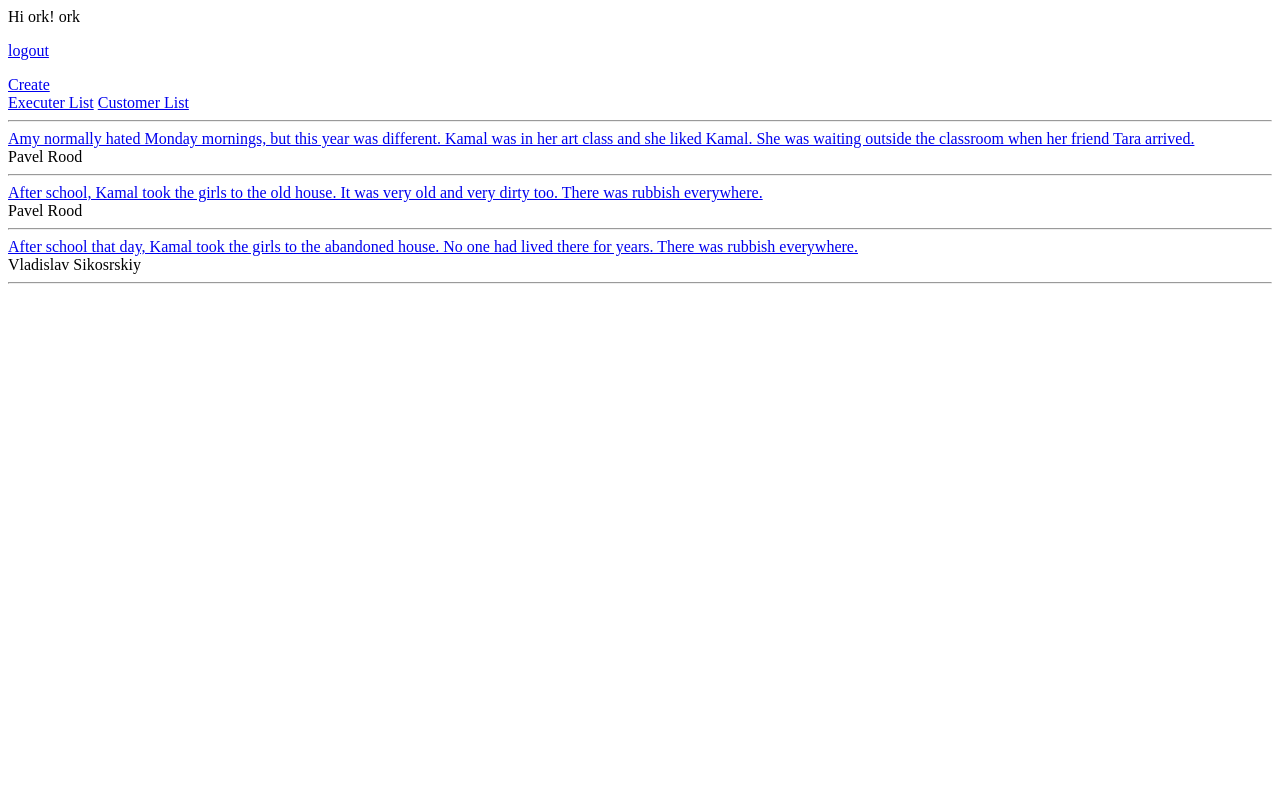
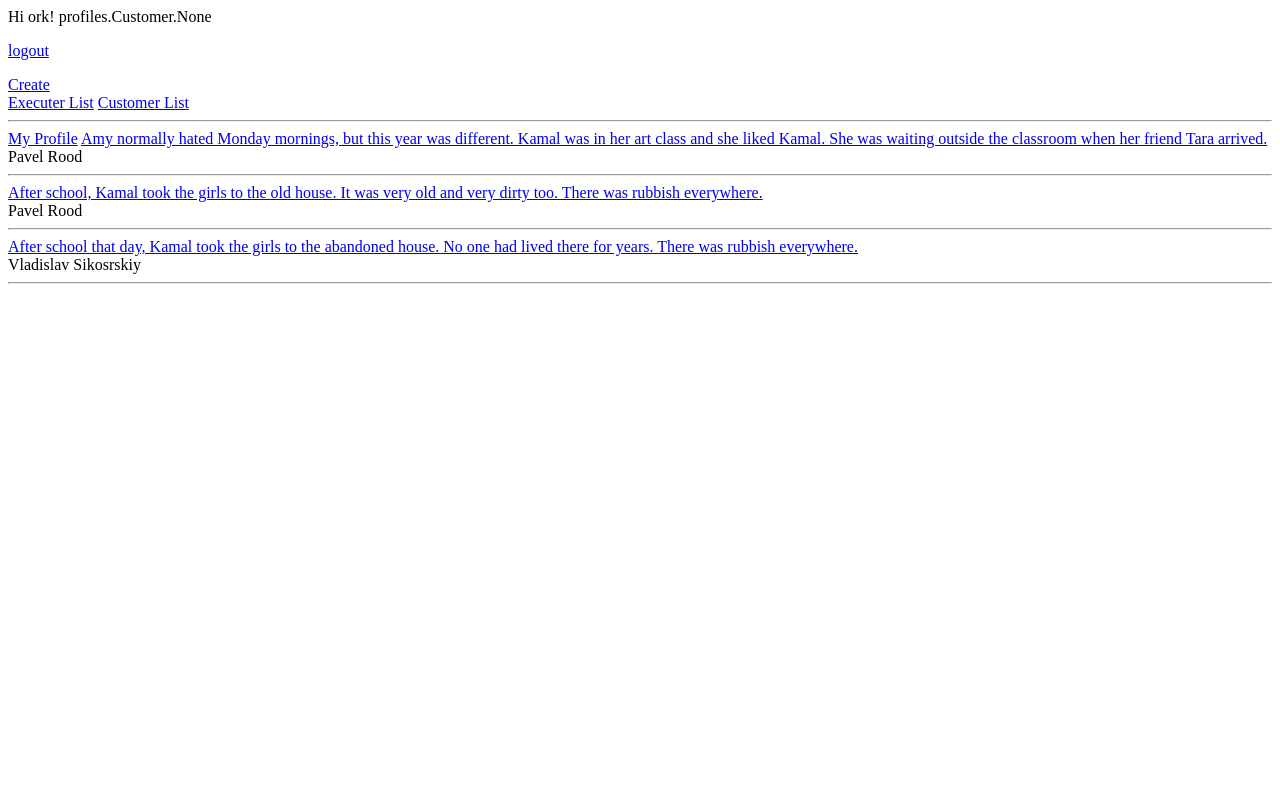
Before and after one commit to pavel187vol/Cpt, a Django app: page / in a window 1280 px wide. Run offline with Django 3.2, Linux system fonts and the light colour scheme; a user stored in the database is signed in; data comes from the database, SQL or seed files in the repository; both versions use the stored data as it was after the commit.

Commit message:
Add my profile

```diff
--- a/orders/views.py
+++ b/orders/views.py
@@ -29,13 +29,18 @@
         return context
 
     def post(self, request, *args, **kwargs):
-        if request.POST.get('parent', None):
+        order = self.get_object()
+        if request.POST.get('parent', None)\
+        and order.customer.user == request.user:
             executer_id = request.POST.get('parent')
             executer = Executer.objects.get(id=executer_id)
             order = self.get_object()
             order.approv(executer)
-            return HttpResponse(executer)
-        elif request.user.executer.all():
+            # return HttpResponse('{} - {}'.format(order.customer.user, request.user))
+            return redirect(reverse('order:order_list'))
+        else:
+            return HttpResponse('у вас нет доступа')
+        if request.user.executer.all():
             self.object = self.get_object()
             form = self.get_form()
             if form.is_valid():
@@ -43,7 +48,7 @@
             else:
                 return self.form_invalid(form)
         else:
-            return HttpResponse('lox')
+            return redirect(reverse('profile:register_executer'))
 
 
     def form_valid(self, form):
--- a/profiles/templates/orders/manage/order/order_list.html
+++ b/profiles/templates/orders/manage/order/order_list.html
@@ -1,6 +1,6 @@
 {% if user.is_authenticated %}
   Hi {{ user.username }}!
-  {{request.user}}
+  {{user.customer}}
   <p><a href="{% url 'logout' %}">logout</a></p>
 {% else %}
   <p>You are not logged in</p>
@@ -12,6 +12,7 @@
 <a href="{% url 'profile:customer_list'%}">Customer List</a>
 <br>
 <hr>
+<a href="{% url 'profile:my_profile_customer' slug=user.username%}">My Profile</a>
 {% for order in orders %}
   <a href="{{ order.get_absolute_url }}">{{ order }}</a>
   <br>
--- /dev/null
+++ b/profiles/templates/profiles/manage/profile/my_profile_customer.html
@@ -0,0 +1 @@
+{{object}}
--- /dev/null
+++ b/profiles/templates/profiles/manage/profile/my_profile_executer.html
@@ -0,0 +1 @@
+{{object}}
--- a/profiles/urls.py
+++ b/profiles/urls.py
@@ -9,4 +9,6 @@
     path('customer_list/', views.CustomerListView.as_view(), name='customer_list'),
     path('executer/<slug>/', views.ExecuterDetailView.as_view(), name='executer_detail'),
     path('customer/<slug>/', views.CustomerDetailView.as_view(), name='customer_detail'),
+    path('my_profile/executer/<slug>/', views.MyProfileExecuter.as_view(), name='my_profile_executer'),
+    path('my_profile/customer/<slug>/', views.MyProfileCustomer.as_view(), name='my_profile_customer'),
 ]
```
Also changed, not shown: orders/tests/test_view.py (+39 -3 lines), profiles/views.py (+14 -0 lines), db.sqlite3.
